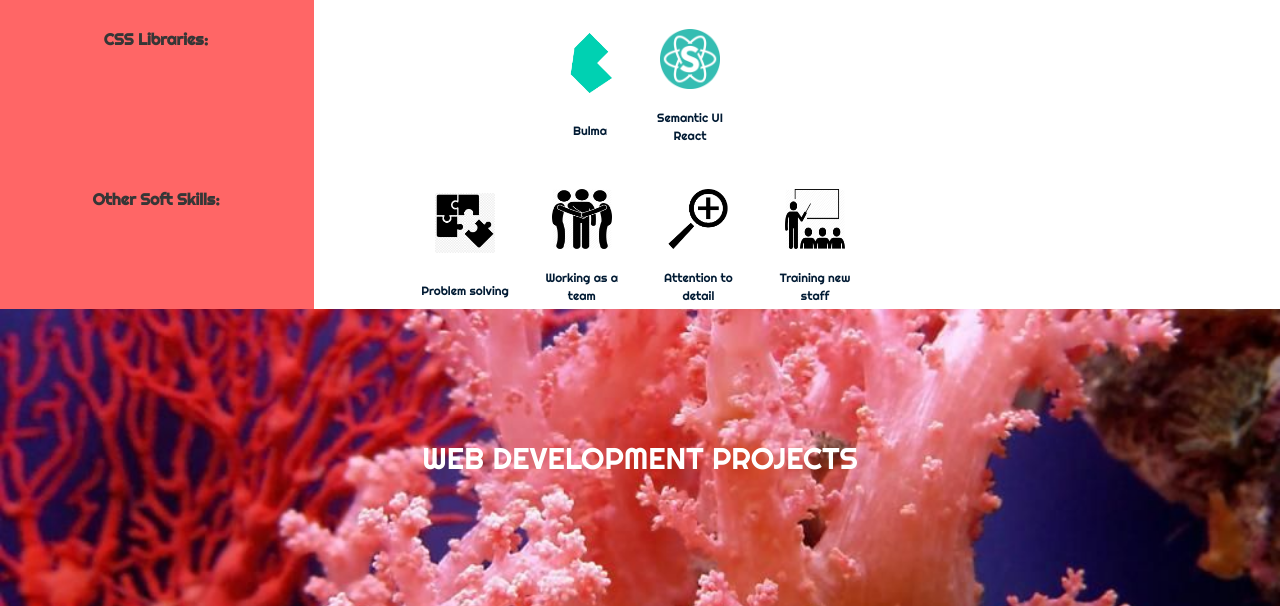
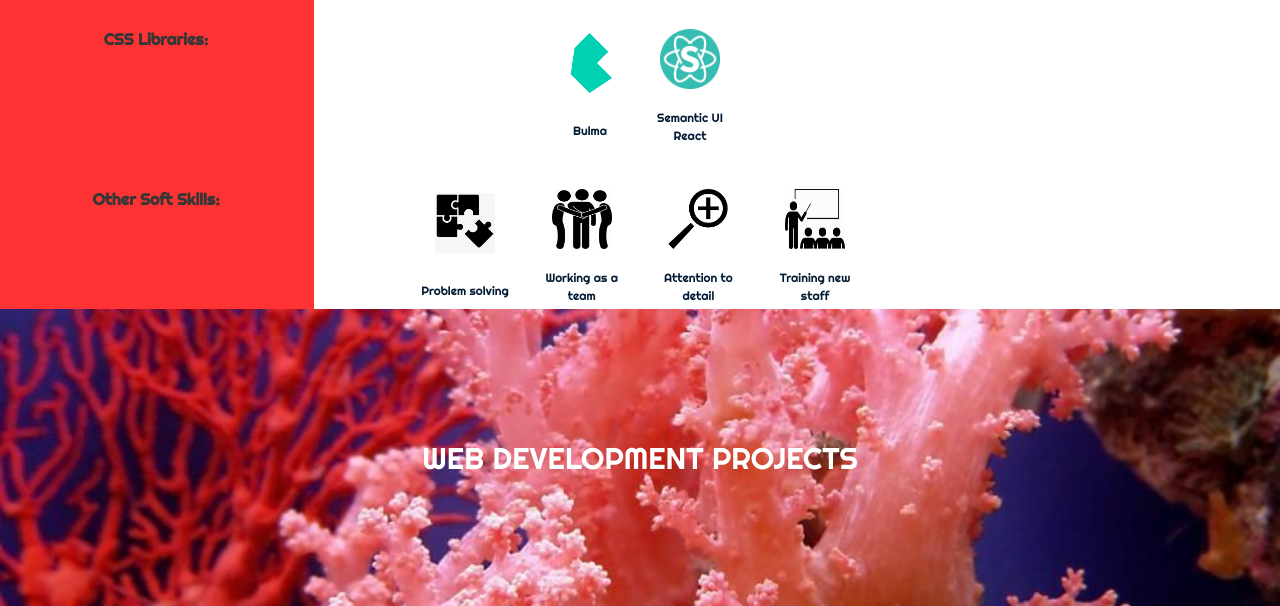
Before and after one commit to lozlette/Lauren-Bell-Personal-Portfolio, a website: page index.html in a window 1280 px wide. Shown: the part 2865-3471 px from the top of the page. Drawn offline with nearby package versions, Linux system fonts and the light colour scheme.

Commit message:
colours for main titles reversed

```diff
--- a/style.css
+++ b/style.css
@@ -124,13 +124,13 @@ a:hover {
 }
 
 .column.green.is-one-quarter {
-  background-color: #ff6666;
+  background-color: #ff3333;
   padding: 30px 30px 30px 40px;
   text-align: center;
 }
 
 .column.green.is-one-quarter.skills {
-  background-color: #ff6666;
+  background-color: #ff3333;
   padding: 30px 30px 30px 40px;
   text-align: center;
 }
@@ -145,7 +145,7 @@ a:hover {
     padding: 30px;
     text-align: center;
     color: color: rgb(0, 51, 102);
-    background-color:#ff3333;
+    background-color:#ff6666;
 }
 
 .column.is-half.skills {
```
